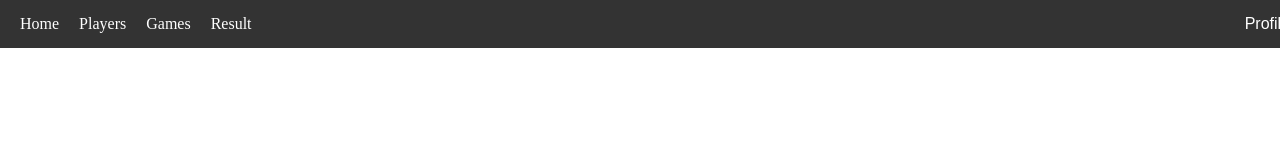
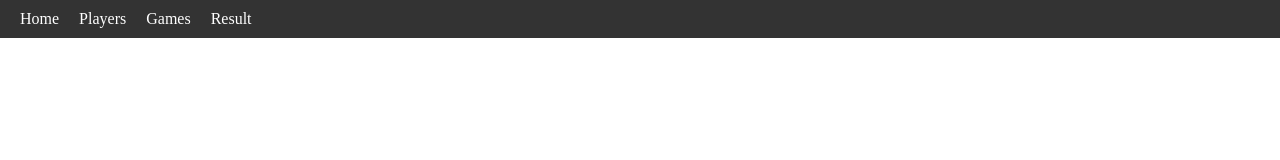
Before and after one commit to mehta-priyanshu/Sports-Score-Tracker, a website: page public/toolbar.html in a window 1280 px wide. Drawn offline with Linux system fonts and the light colour scheme.

Commit message:
remove profile

```diff
--- a/public/toolbar.html
+++ b/public/toolbar.html
@@ -6,12 +6,12 @@
         <a href="games.html">Games</a>
         <a href="result.html">Result</a>
     </div>
-    <div class="right-links">
+    <!--<div class="right-links">
         <div class="dropdown">
             <button class="drpdwn" aria-haspopup="true">Profile</button>
             <div class="dropdown-content">
                 <a href="#">Edit Profile</a>
             </div>
         </div>
-    </div>
+    </div>-->
 </header>
```
